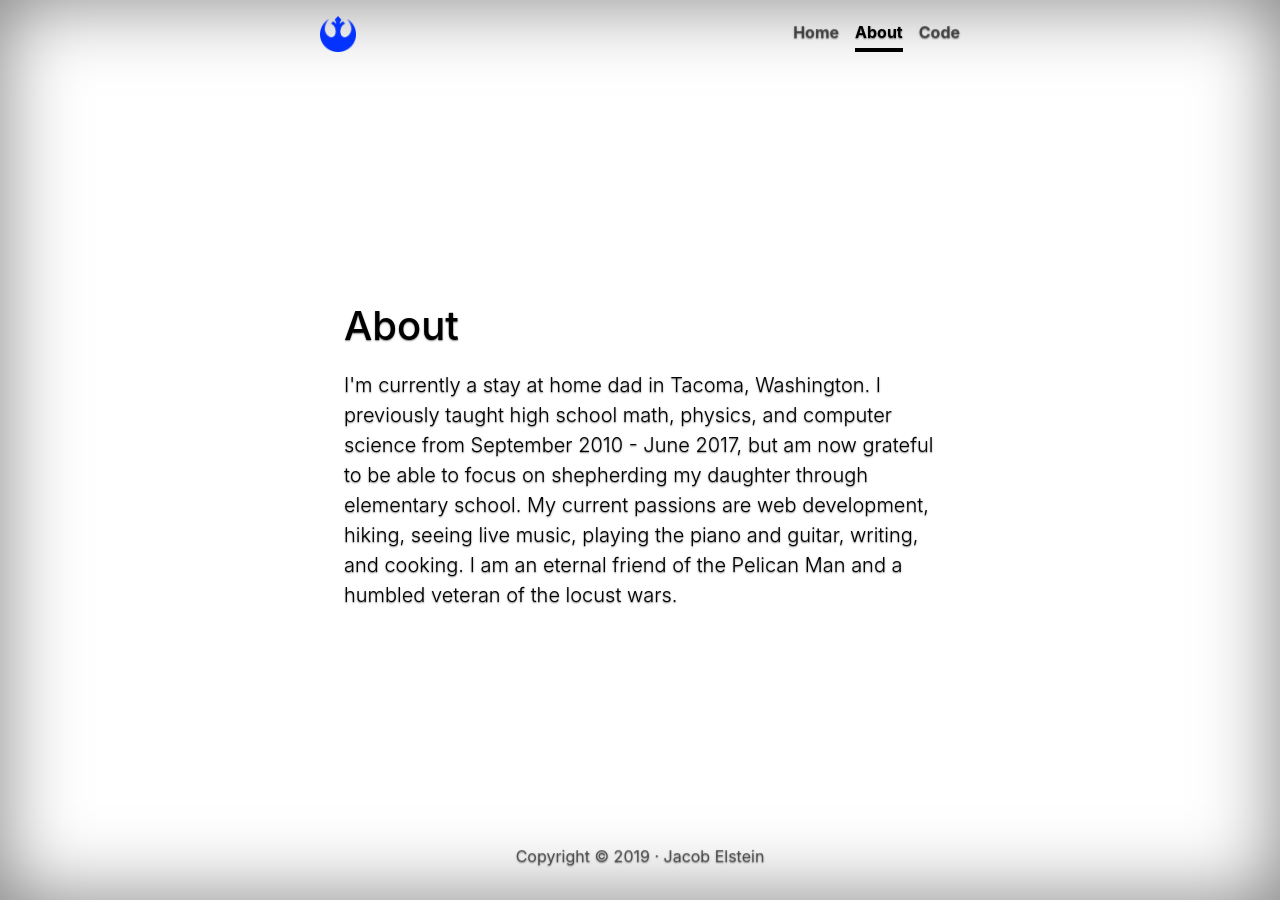
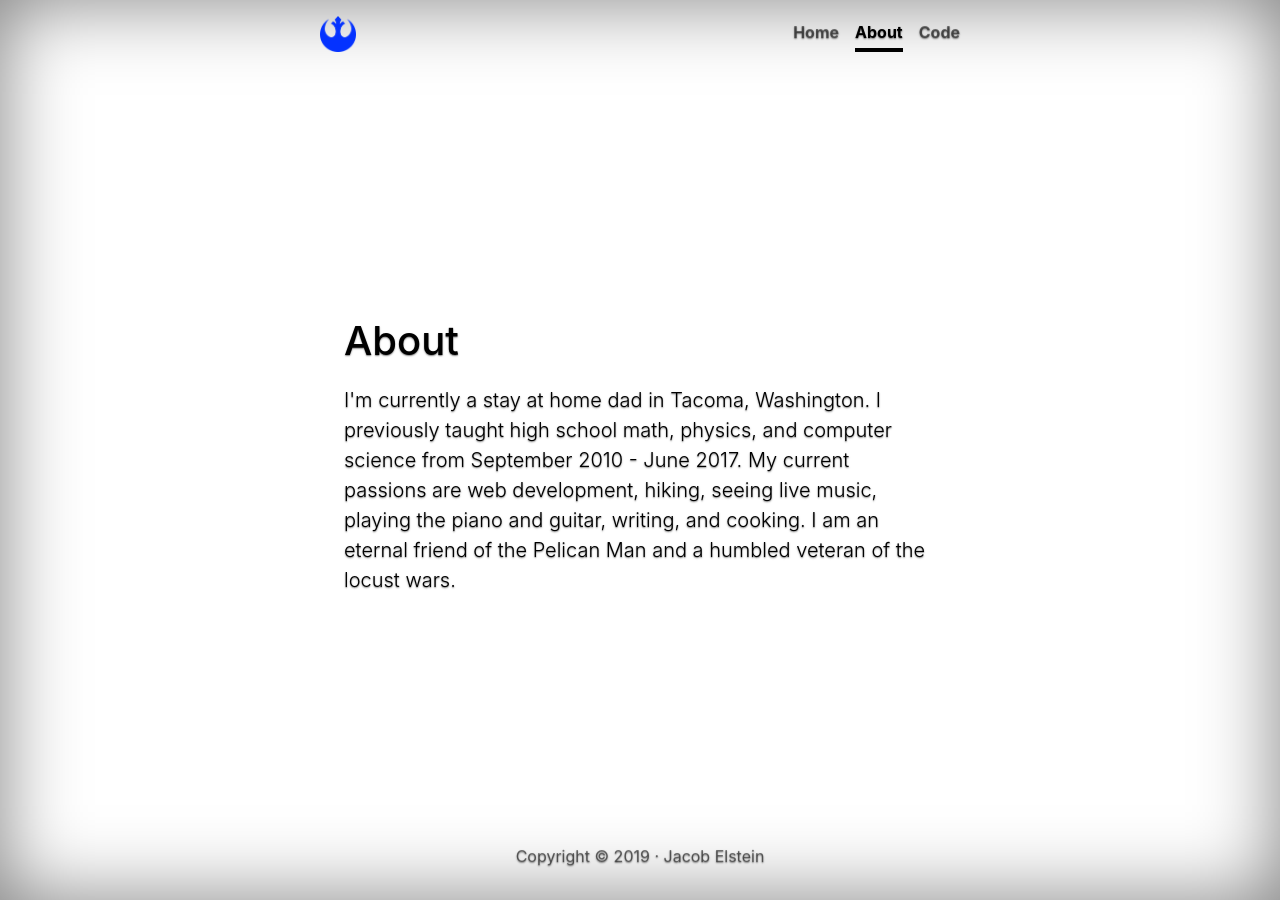
Before and after one commit to mathteacher/mathteacher.github.io, a Jekyll site: the page built from about.html, in a window 1280 px wide. Built offline with Jekyll 4.4.1, drawn with Linux system fonts in a browser that asks for light colours; nearby versions of some CDN libraries.

Commit message:
tweak to about

```diff
--- a/about.html
+++ b/about.html
@@ -3,4 +3,4 @@
 title: About
 ---
 
-I'm currently a stay at home dad in Tacoma, Washington. I previously taught high school math, physics, and computer science from September 2010 - June 2017, but am now grateful to be able to focus on shepherding my daughter through elementary school. My current passions are web development, hiking, seeing live music, playing the piano and guitar, writing, and cooking. I am an eternal friend of the Pelican Man and a humbled veteran of the locust wars.
+I'm currently a stay at home dad in Tacoma, Washington. I previously taught high school math, physics, and computer science from September 2010 - June 2017. My current passions are web development, hiking, seeing live music, playing the piano and guitar, writing, and cooking. I am an eternal friend of the Pelican Man and a humbled veteran of the locust wars.
```
